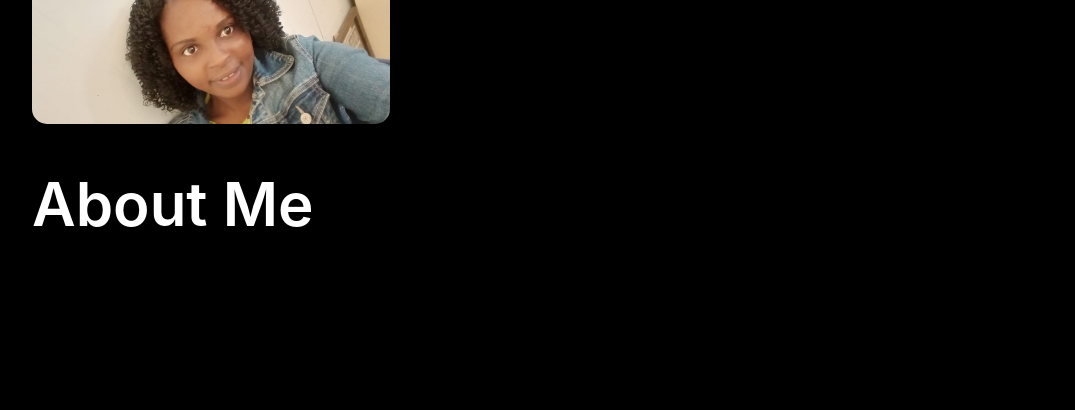
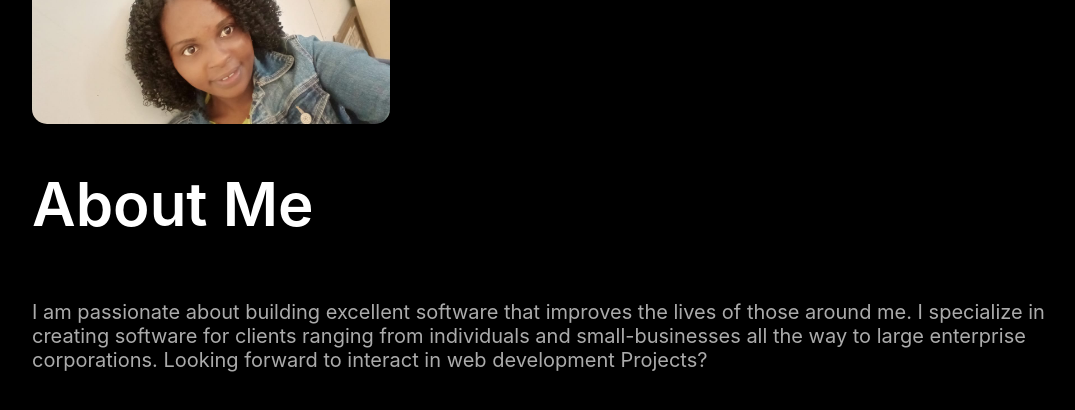
Before and after one commit to mbuguamary/Portfolio, a React (Create React App) app: page / in a window 1280 px wide. Shown: the part 608-1018 px from the top of the page, without its empty margins (96-1171 px from the left). Built offline with nearby package versions, Linux system fonts and the light colour scheme.

Commit message:
added text for about description

```diff
--- a/src/Components/About.css
+++ b/src/Components/About.css
@@ -24,3 +24,6 @@
     font-weight: 600;
     color:white;
 }
+.txt{
+ font-size: 20px;
+}
--- a/src/Components/About.js
+++ b/src/Components/About.js
@@ -12,6 +12,10 @@ const About = () => {
                 </div>
                 <div className='row-2'></div>
                 <h1 className='sub-title'>About Me</h1>
+                <p className='txt'>I am passionate about building excellent software that improves
+            the lives of those around me. I specialize in creating software
+            for clients ranging from individuals and small-businesses all the
+            way to large enterprise corporations. Looking forward to interact in web development Projects?</p>
             </div>
         </div>
     </div>
```
